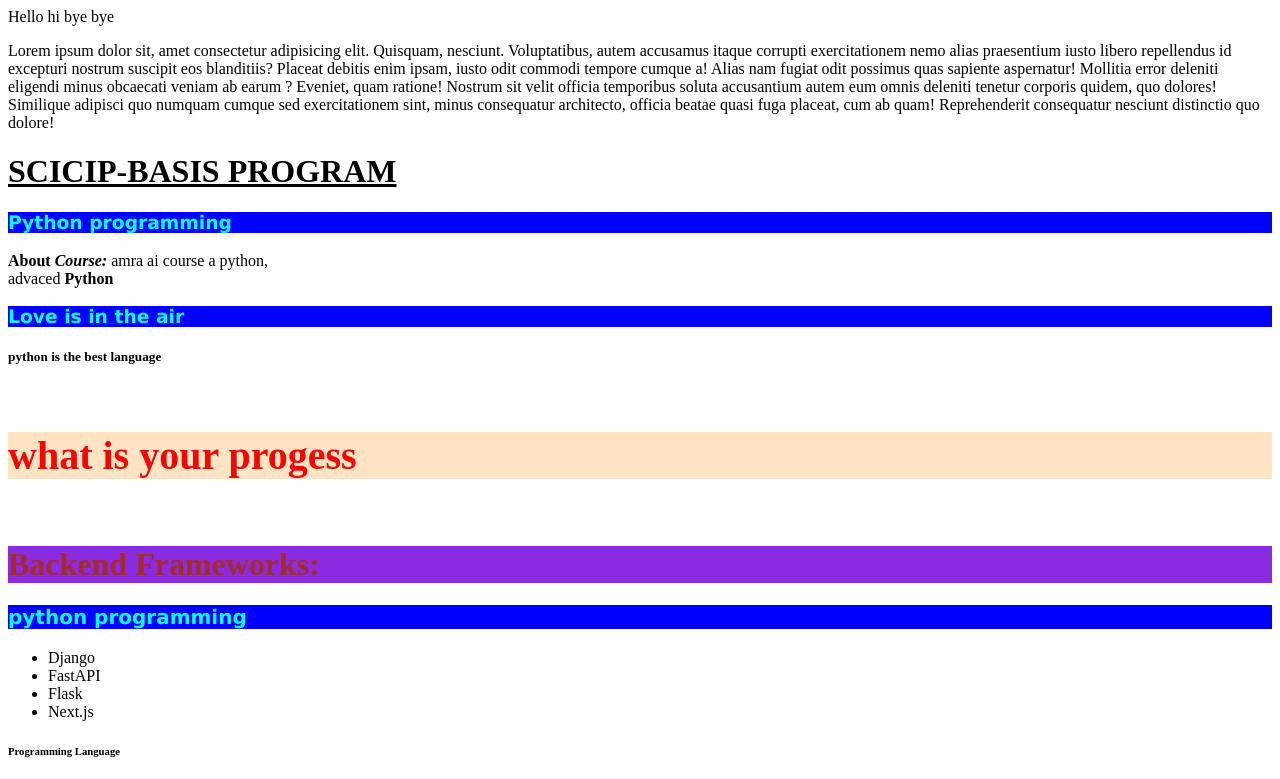
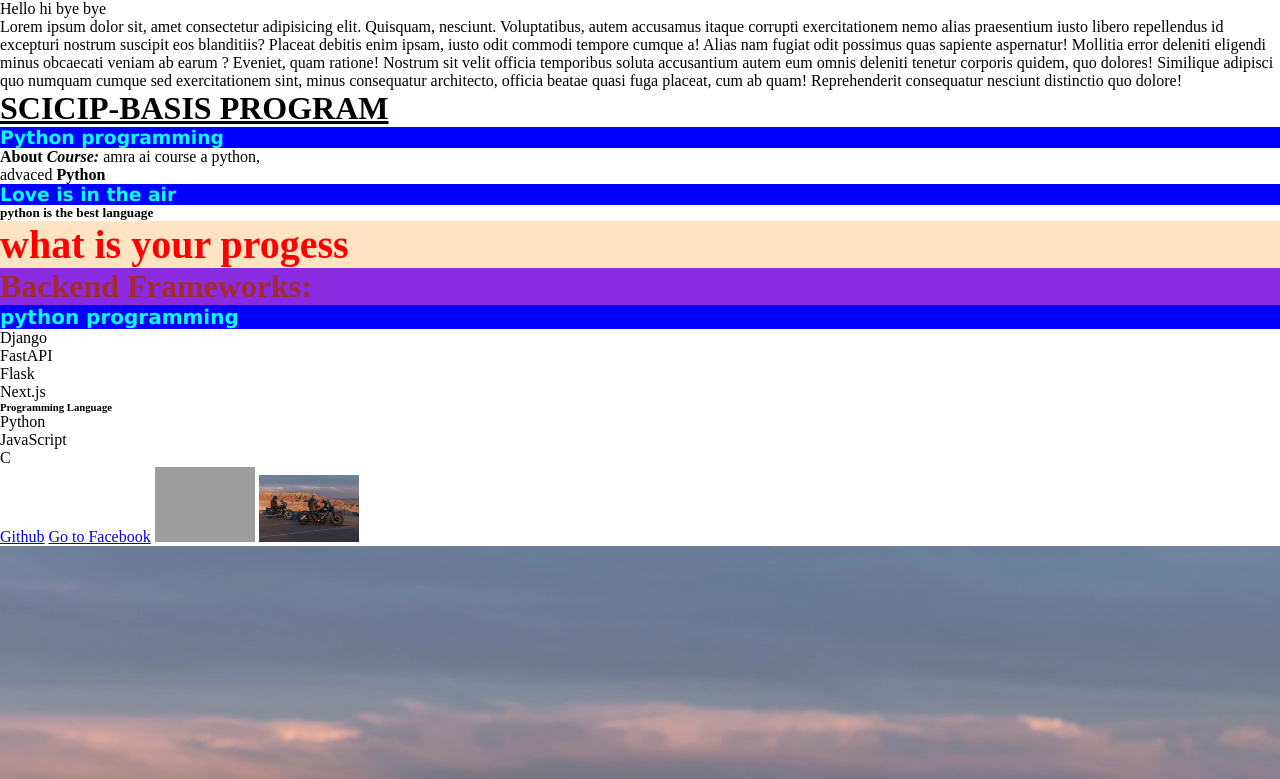
Before and after one commit to marufacoder/create_developing, a plain HTML site: page index.html in a window 1280 px wide. Shown: the top 779 px of the page. Drawn offline with Linux system fonts and the light colour scheme; files that its build step writes are made by us from their sources; grey boxes are pictures that could not be loaded.

Commit message:
stle add

```diff
--- /dev/null
+++ b/css/style.css
@@ -0,0 +1,21 @@
+    *{
+        padding: 0;
+        margin: 0;
+        font-family: 'Times New Roman', Times, serif;
+    }
+    h3{
+        color:aqua;
+        background-color: blue;
+        font-family: 'Lucida Sans', 'Lucida Sans Regular', 'Lucida Grande', 'Lucida Sans Unicode', Geneva, Verdana, sans-serif;
+
+    }
+    .h5-style1{
+        font-size: 40px;
+        color: red;
+        background-color: bisque;
+    }
+    .h5-style2{
+        font-size: 20px;
+        color: beige;
+        background-color: green;
+    }
--- a/index.html
+++ b/index.html
@@ -3,24 +3,9 @@
         <title>
             This is the first index file
         </title>
-<style>
-    h3{
-        color:aqua;
-        background-color: blue;
-        font-family: 'Lucida Sans', 'Lucida Sans Regular', 'Lucida Grande', 'Lucida Sans Unicode', Geneva, Verdana, sans-serif;
-
-    }
-    .h5-style1{
-        font-size: 40px;
-        color: red;
-        background-color: bisque;
-    }
-    .h5-style2{
-        font-size: 20px;
-        color: beige;
-        background-color: green;
-    }
-</style>
+<le>
+    <link rel="stylesheet" href="style.css">
+</le>
     </head>
     <body>
         <p>Hello hi bye bye</p>
```
